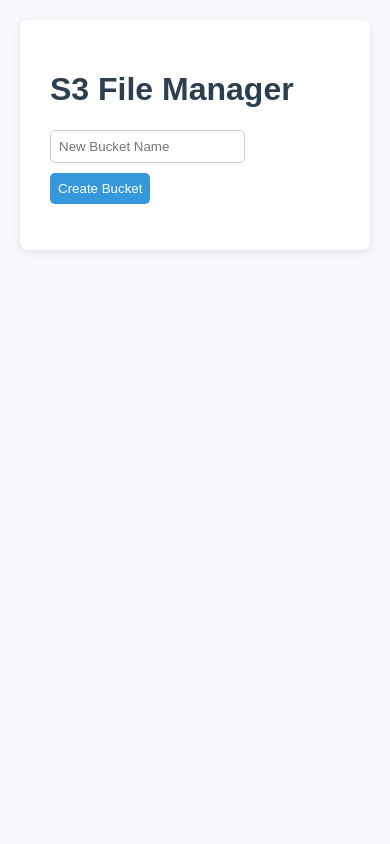
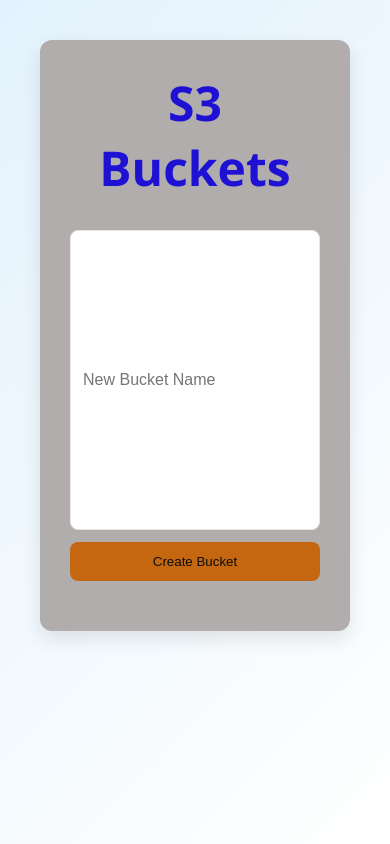
Before and after one commit to Bhavani-S-M/Python_Assignment, a FastAPI app: page / in a window 390 px wide. Run offline with FastAPI, Linux system fonts and the light colour scheme; data that the repository does not hold is empty.

Commit message:
Adding files

```diff
--- a/main.py
+++ b/main.py
@@ -4,6 +4,7 @@ from fastapi.staticfiles import StaticFiles
 from fastapi.templating import Jinja2Templates
 import boto3
 import os
+from fastapi import Request
 from botocore.exceptions import ClientError
 import config  # Import your config.py file
 
--- a/static/style.css
+++ b/static/style.css
@@ -1,73 +1,138 @@
-body {
-    font-family: Arial, sans-serif;
-    background-color: #f7f9fc;
-    color: #333;
+* {
+    box-sizing: border-box;
     margin: 0;
-    padding: 20px;
+    padding: 0;
 }
 
-h1, h2 {
+body {
+    font-family: 'Segoe UI', Tahoma, Geneva, Verdana, sans-serif;
+    background: linear-gradient(135deg, #e3f2fd, #ffffff);
     color: #2c3e50;
+    min-height: 100vh;
+    padding: 40px;
 }
 
 .container {
-    max-width: 800px;
-    margin: auto;
-    background: #fff;
+    max-width: 100%;
+    margin: 0 auto;
+    background: #b1adad;
     padding: 30px;
-    box-shadow: 0 2px 8px rgba(0,0,0,0.1);
-    border-radius: 8px;
+    border-radius: 12px;
+    box-shadow: 0 8px 20px rgba(0, 0, 0, 0.1);
+}
+
+h1 {
+    font-size: 3em;
+    text-align: center;
+    color: #1e11d4;
+    margin-bottom: 30px;
 }
 
 form {
-    margin: 15px 0;
     display: flex;
     flex-wrap: wrap;
-    gap: 10px;
+    gap: 12px;
+    margin-bottom: 20px;
+    justify-content: center;
 }
 
 input[type="text"],
 input[type="file"],
-input[name],
-button {
-    padding: 8px;
-    border: 1px solid #ccc;
-    border-radius: 5px;
+input[name] {
+    flex: 1 1 300px;
+    padding: 12px;
+    font-size: 1em;
+    border: 1px solid #ebe3e3;
+    border-radius: 8px;
+    transition: 0.3s;
+}
+
+input:focus {
+    border-color: #f38021;
+    box-shadow: 0 0 6px #f38021;
+    outline: none;
 }
 
 button {
-    background-color: #3498db;
-    color: white;
+    background-color: #c46710;
+    color: #0e0d0d;
+    padding: 12px 18px;
     border: none;
+    border-radius: 8px;
     cursor: pointer;
-    transition: background 0.3s;
+    transition: 0.3s;
+    font-weight: 500;
 }
 
 button:hover {
-    background-color: #2980b9;
+    background-color: #1976d2;
+}
+
+.bucket-name-btn {
+    background-color: #f0f5f0;  /* Green background */
+    color: rgb(5, 5, 5);               /* White text */
+    font-weight: bold;
+    padding: 0px 0px;
+    font-size: 26px;
+    border: none;
+    border-radius: 8px;
+    cursor: pointer;
+    transition: 0.3s;
+}
+
+.bucket-name-btn:hover {
+    background-color: #e3ebe3;
 }
 
 ul {
-    list-style: none;
+    list-style-type: none;
     padding: 0;
 }
 
 li {
-    background: #ecf0f1;
-    padding: 10px;
-    margin: 5px 0;
-    border-radius: 5px;
+    background-color: #f1f8ff;
+    border: 1px solid #9790f9;
+    padding: 15px 20px;
+    margin: 10px auto;
+    border-radius: 10px;
     display: flex;
     justify-content: space-between;
     align-items: center;
+    max-width: 800px;
+    transition: 0.2s;
 }
 
-li form {
-    display: inline;
+li:hover {
+    background-color: #e3f2fd;
 }
 
 .section {
-    margin-top: 30px;
-    padding-top: 10px;
-    border-top: 2px solid #ccc;
+    margin-top: 50px;
+    padding-top: 20px;
+    border-top: 2px solid #bbdefb;
 }
+
+.section h2 {
+    text-align: center;
+    font-size: 1.8em;
+    color: #1520c0;
+    margin-bottom: 20px;
+}
+
+@media (max-width: 768px) {
+    form {
+        flex-direction: column;
+        align-items: stretch;
+    }
+
+    button,
+    input {
+        width: 100%;
+    }
+
+    li {
+        flex-direction: column;
+        align-items: flex-start;
+        gap: 10px;
+    }
+}
--- a/templates/index.html
+++ b/templates/index.html
@@ -6,7 +6,7 @@
 </head>
 <body>
 <div class="container">
-    <h1>S3 File Manager</h1>
+    <h1>S3 Buckets</h1>
 
     <!-- Create Bucket -->
     <form action="/create_bucket" method="post">
@@ -21,7 +21,8 @@
             <div>
                 <form action="/list_objects" method="post" style="display:inline">
                     <input type="hidden" name="bucket_name" value="{{ bucket.Name }}">
-                    <button type="submit">{{ bucket.Name }}</button>
+                    <button class="bucket-name-btn" type="submit" name="bucket" value="project-demo-bucket">{{ bucket.Name }}</button>
+
                 </form>
             </div>
             <form action="/delete_bucket" method="post">
```
